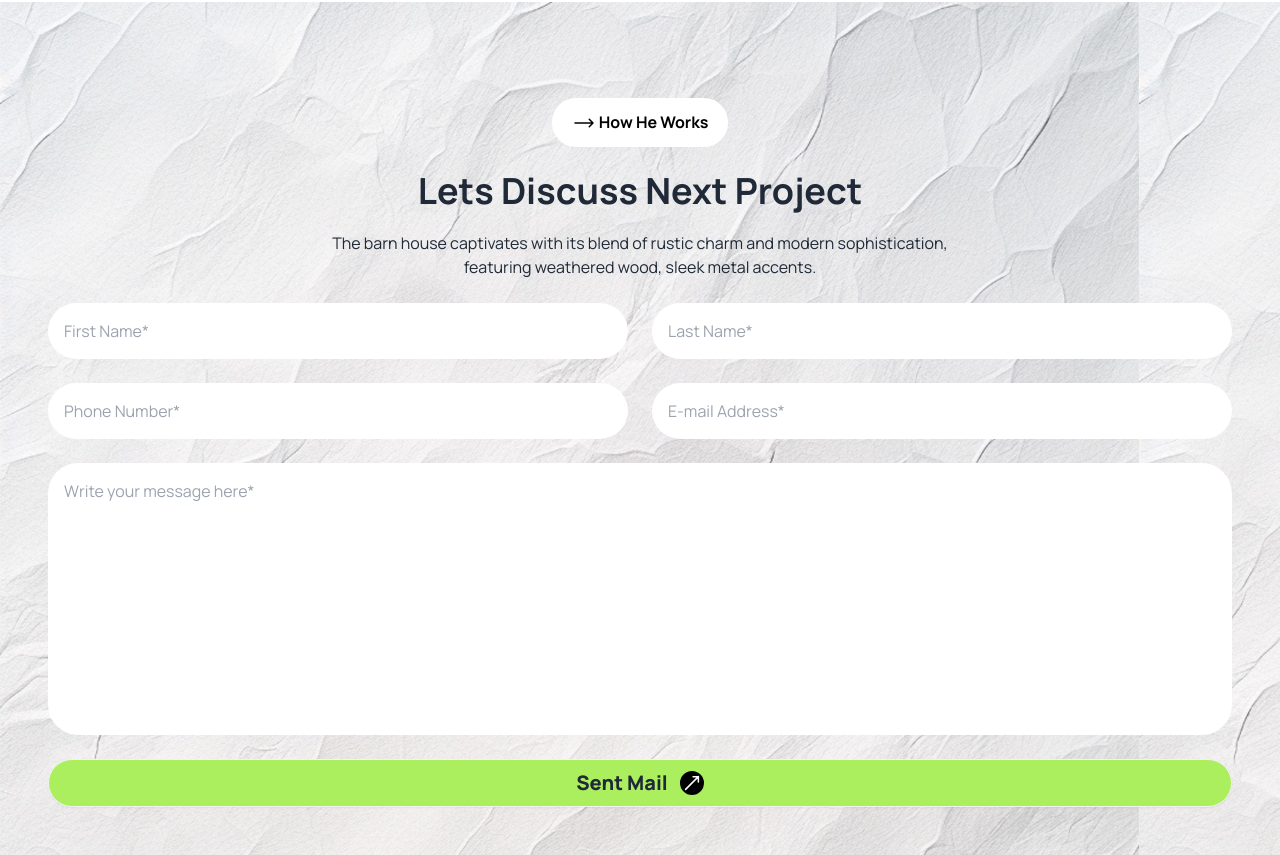
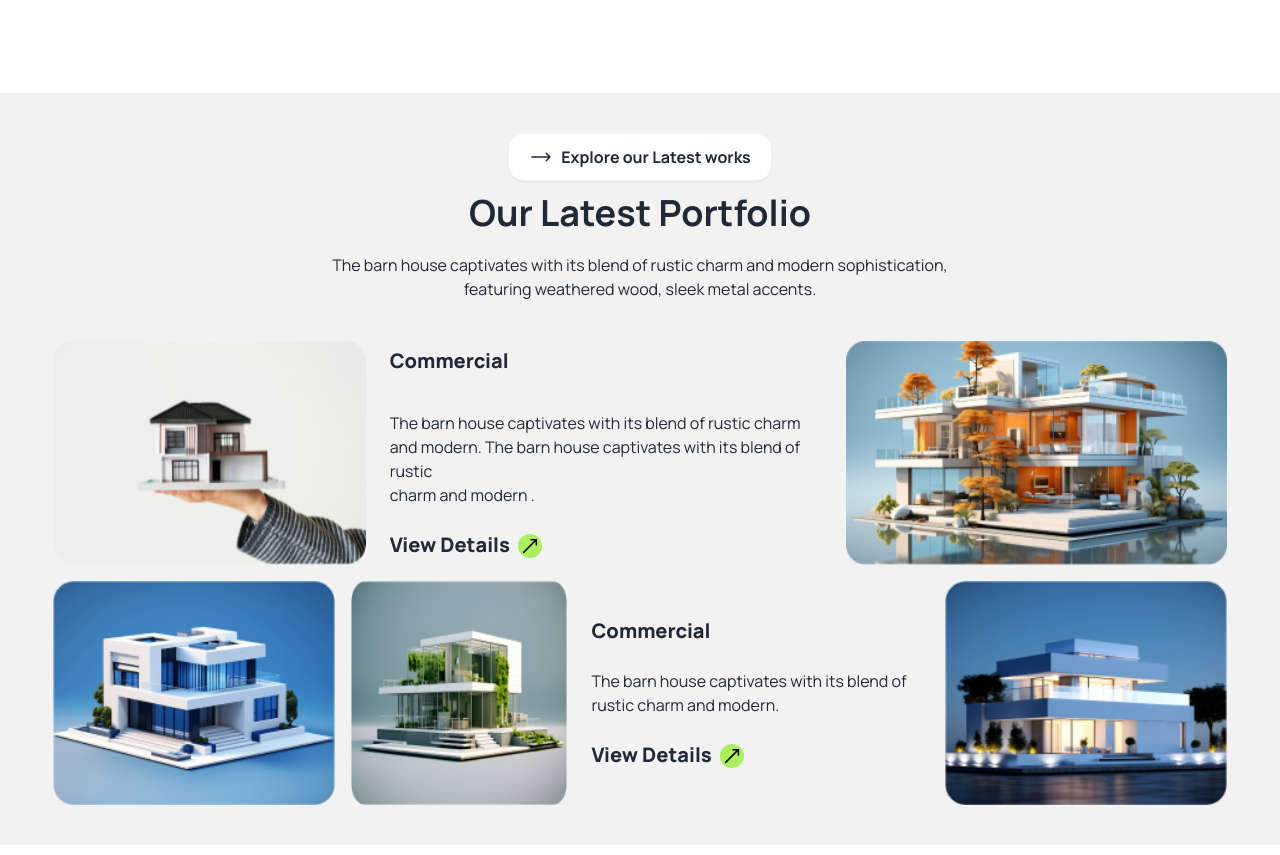
Before and after one commit to Delower-007/Tailwind-Assignment, a plain HTML site: page index.html in a window 1280 px wide. Shown: the part 2218-3073 px from the top of the page. Drawn offline with nearby package versions, Linux system fonts and the light colour scheme.

Commit message:
another section is done

```diff
--- a/index.html
+++ b/index.html
@@ -220,7 +220,7 @@
       </section >
       <!-- Our Works Process section started-->
 
-   <section class="my-24 space-y-5 bg-gray-100">
+   <section class="my-24 space-y-5 bg-gray-100 p-6 lg:p-12">
    <div class="flex justify-center ">
     <button class="bg-white text-black sm:px-12 sm:py-3  md:px-5 md:py-3  rounded-3xl gap-2 font-bold"><svg xmlns="http://www.w3.org/2000/svg" fill="none" viewBox="0 0 24 24" stroke-width="1.5" stroke="currentColor"
        class="size-6 inline-block   ">
@@ -304,6 +304,112 @@
 
    </section>
  <!-- Our Works Process section ended-->
+
+
+  <!-- Our Latest Portfolio starts  -->
+  <section class="bg-base-200">
+    <div class="max-sm:w-9/12 sm:w-11/12 lg:w-11/12 mx-auto py-10 lg:py-10">
+      <div class="space-y-5 sm:space-y-4 lg:space-y-6 xl:space-y-10">
+        <!-- section head -->
+        <div class="text-center space-y-5 sm:space-y-4 xl:space-y-3">
+          <!-- About us button -->
+          <a class="btn bg-white lg:text-base font-bold rounded-2xl sm:px-10 md:px-5 outline-0"><svg xmlns="http://www.w3.org/2000/svg" fill="none" viewBox="0 0 24 24" stroke-width="1.5" stroke="currentColor" class="size-6">
+            <path stroke-linecap="round" stroke-linejoin="round" d="M17.25 8.25 21 12m0 0-3.75 3.75M21 12H3" />
+          </svg>Explore our Latest works</a>
+          <!-- div Title and subtitle  -->
+          <div class="space-y-4 sm:space-y-6 lg:space-y-6 xl:space-y-5">
+            <h1 class="text-4xl font-bold">Our Latest Portfolio</h1>
+            <p class="subtitle">
+              The barn house captivates with its blend of rustic charm and
+              modern sophistication, <br> featuring weathered wood, sleek metal
+              accents.
+            </p>
+          </div>
+        </div>
+        <!-- cards -->
+        <div class="grid grid-cols-1 sm:grid-cols-8 lg:grid-cols-12 gap-4">
+          <!-- card 1 -->
+          <div class="h-full row-start-1 col-start-1 col-span-1 sm:col-span-8 lg:col-span-8 portfolio-card">
+            <div class="flex flex-col sm:flex-row lg:flex-row gap-6">
+              <figure class="h-56">
+                <img class="max-sm:w-full h-full" src="./assets/img1.png" alt="">
+              </figure>
+              <!-- cards details -->
+              <div class="flex flex-col space-y-3 sm:flex-col sm:space-y-7 lg:space-y-6 sm:justify-center">
+                <h3 class="font-extrabold leading-26 text-xl mb-3">
+                  Commercial
+                </h3>
+                <p class="">
+                  The barn house captivates with its blend of rustic charm <br> and modern. The barn house captivates with its blend of rustic <br> charm and modern .
+                </p>
+
+                <a class="lg:text-xl font-extrabold rounded-32">View Details<svg xmlns="http://www.w3.org/2000/svg" fill="none" viewBox="0 0 24 24" stroke-width="1.5" stroke="currentColor"
+                  class="size-6 inline-block bg-btn-main text-black rounded-full -rotate-45 ml-2">
+                  <path stroke-linecap="round" stroke-linejoin="round" d="M17.25 8.25 21 12m0 0-3.75 3.75M21 12H3" />
+                </svg></a>
+              </div>
+            </div>
+          </div>
+          <!-- card 2 -->
+          <div class="h-full row-start-2 col-start-1 col-span-1 sm:row-start-2 sm:col-start-1 sm:col-span-4 lg:row-start-1 lg:col-start-9 lg:col-span-4 portfolio-card">
+            <figure class="w-full h-56">
+              <img class="w-full h-full" src="./assets/img2.png" alt="">
+            </figure>
+          </div>
+          <!-- card 5 and hide -->
+          <div class="h-full border row-start-3 col-start-1 col-span-1 sm:row-start-2 sm:col-start-5 sm:col-span-4 lg:hidden portfolio-card">
+            <figure class="w-full h-56">
+              <img class="w-full h-full" src="./assets/img5.png" alt="">
+            </figure>
+          </div>
+          <!-- card 4 -->
+          <div class="h-full row-start-4 col-start-1 col-span-1 sm:row-start-3 sm:col-start-1 sm:col-span-8 lg:row-start-2 lg:col-start-4 lg:col-span-6 portfolio-card">
+            <div class="flex flex-col sm:flex-row lg:flex-row gap-6">
+              <figure class="h-56">
+                <img class="max-sm:w-full h-full" src="./assets/img4.png" alt="">
+              </figure>
+              <!-- cards details -->
+              <div class="flex flex-col space-y-3 sm:flex-col sm:space-y-7 lg:space-y-6 sm:justify-center">
+                <h3 class="font-extrabold leading-26 text-xl">
+                  Commercial
+                </h3>
+                <p class="subtitle">
+                  The barn house captivates with its blend of rustic charm
+                  and modern.
+                </p>
+
+                <a class="lg:text-xl font-extrabold rounded-32">View Details<svg xmlns="http://www.w3.org/2000/svg" fill="none" viewBox="0 0 24 24" stroke-width="1.5" stroke="currentColor"
+                  class="size-6 inline-block bg-btn-main text-black rounded-full -rotate-45 ml-2">
+                  <path stroke-linecap="round" stroke-linejoin="round" d="M17.25 8.25 21 12m0 0-3.75 3.75M21 12H3" />
+                </svg></a>
+              </div>
+            </div>
+          </div>
+          <!-- card 5 -->
+          <div class="h-full row-start-5 col-start-1 col-span-1 sm:row-start-4 sm:col-start-1 sm:col-span-4 lg:row-start-2 lg:col-start-1 lg:col-span-3 portfolio-card">
+            <figure class="w-full h-56">
+              <img class="w-full h-full" src="./assets/img3.png" alt="">
+            </figure>
+          </div>
+          <!-- card 6 -->
+          <div class="h-full row-start-6 col-start-1 col-span-1 sm:row-start-4 sm:col-start-5 sm:col-span-4 lg:row-start-2 lg:col-start-10 lg:col-span-3 portfolio-card">
+            <figure class="w-full h-56">
+              <img class="w-full h-full" src="./assets/img5.png" alt="">
+            </figure>
+          </div>
+        </div>
+      </div>
+    </div>
+  </section>
+
+  <!-- Our Latest Portfolio end  -->
+
+
+
+
+
+
+
 
  <!-- Lets Discuss the next project start -->
 <section class="my-24 space-y-5  bg-[url('assets/bg.jpg')] p-12">
```
